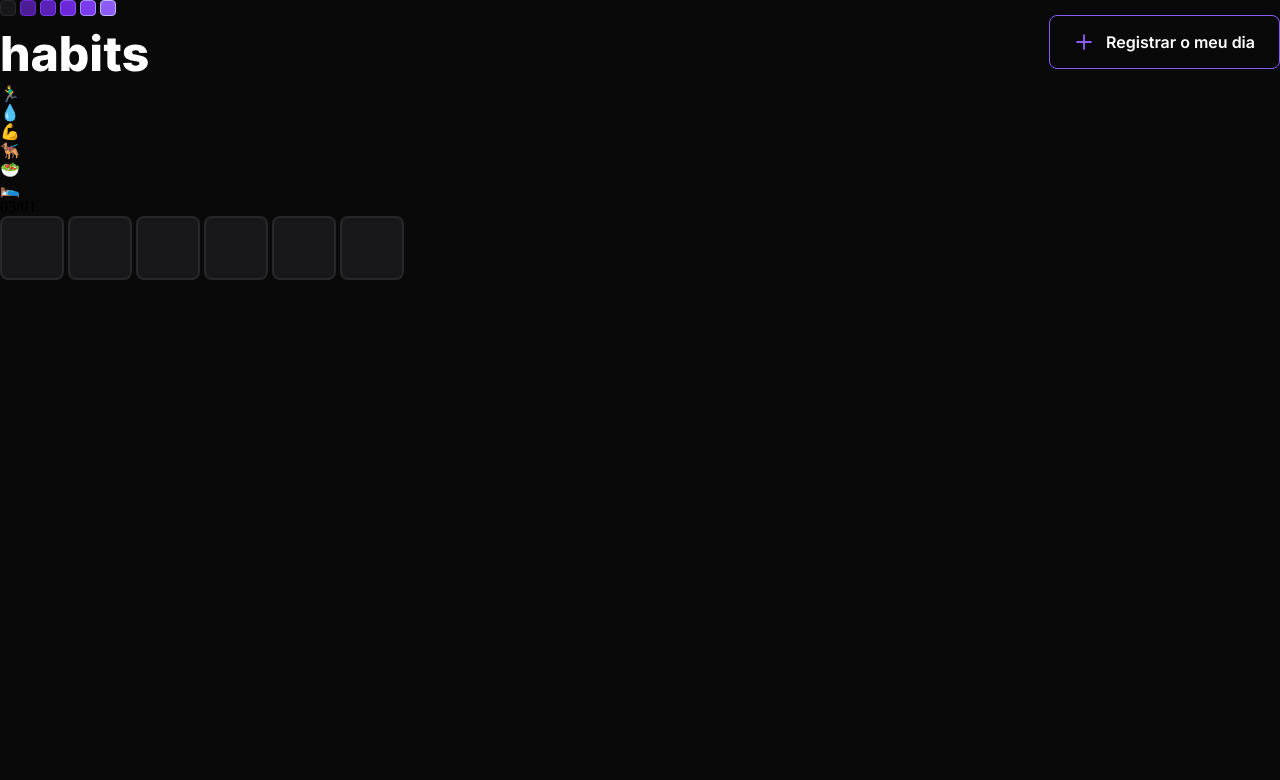
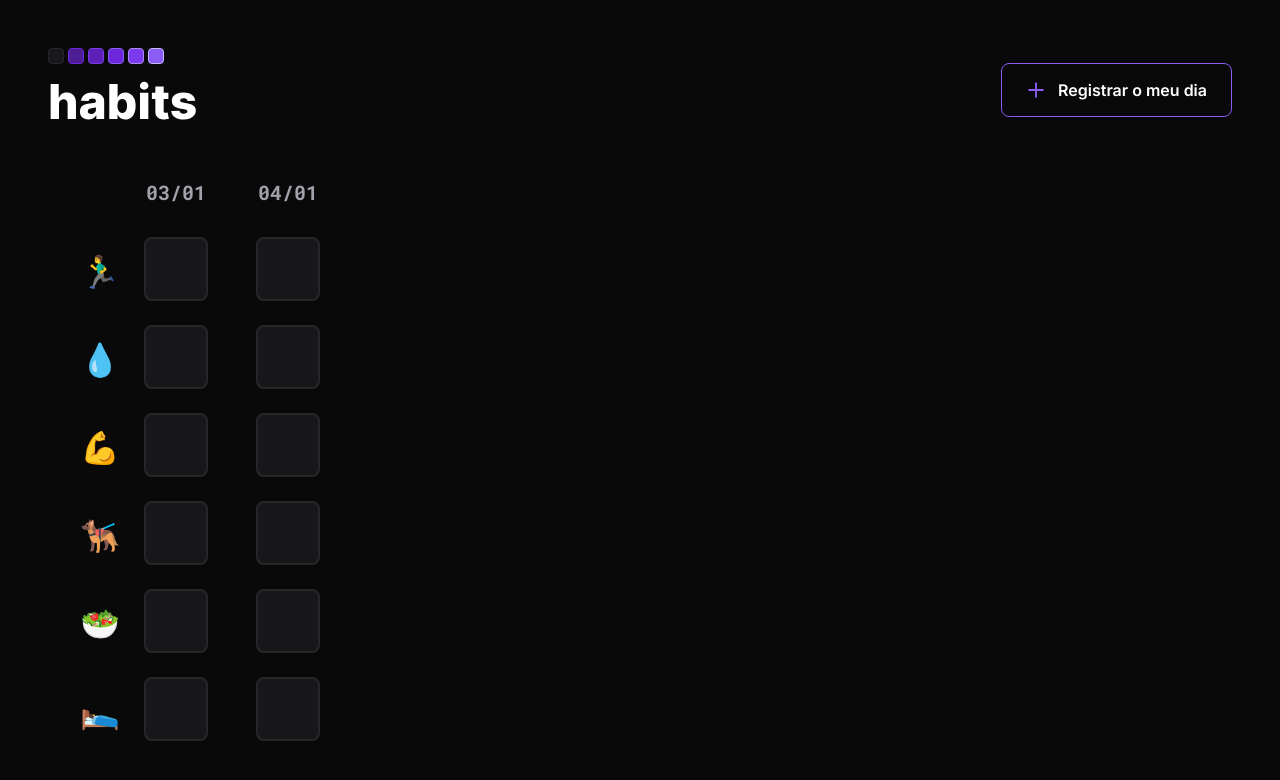
Before and after one commit to DanielWest19/habits, a plain HTML site: page index.html in a window 1280 px wide. Drawn offline with Linux system fonts and the light colour scheme.

Commit message:
add html and css

```diff
--- a/index.html
+++ b/index.html
@@ -4,7 +4,7 @@
     <link rel="preconnect" href="https://fonts.googleapis.com" />
     <link rel="preconnect" href="https://fonts.gstatic.com" crossorigin />
     <link
-      href="https://fonts.googleapis.com/css2?family=Inter:wght@600&display=swap"
+      href="https://fonts.googleapis.com/css2?family=Inter:wght@600&family=Roboto+Mono:wght@700&display=swap"
       rel="stylesheet"
     />
 
@@ -43,6 +43,16 @@
           <input type="checkbox" class="food" />
           <input type="checkbox" class="to sleep" />
         </div>
+
+        <div class="day">
+          <div>04/01</div>
+          <input type="checkbox" class="run" />
+          <input type="checkbox" class="water" />
+          <input type="checkbox" class="exercise" />
+          <input type="checkbox" class="pet" />
+          <input type="checkbox" class="food" />
+          <input type="checkbox" class="to sleep" />
+        </div>
       </div>
     </form>
   </body>
--- a/style.css
+++ b/style.css
@@ -6,6 +6,7 @@
 
 body {
   background: #09090a;
+  color: white;
 
   height: 100vh;
 }
@@ -15,7 +16,7 @@ header {
   align-items: center;
   justify-content: space-between;
 
-  padding: 48;
+  padding: 48px;
 }
 
 button {
@@ -23,7 +24,7 @@ button {
   border-radius: 8px;
   border: 1px solid #8b5cf6;
   background: transparent;
-  color: white;
+  color: #ffffff;
 
   display: flex;
   align-items: center;
@@ -35,9 +36,58 @@ button {
   line-height: 125%;
 }
 
+form {
+  display: flex;
+  margin-left: 32px;
+
+  padding: 0 48px;
+}
+
+.habits {
+  margin-top: 60px;
+  display: flex;
+  flex-direction: column;
+
+  gap: 24px;
+}
+
+.habit {
+  width: 64px;
+  height: 64px;
+
+  font-size: 32px;
+
+  display: flex;
+  align-items: center;
+  text-align: center;
+}
+
+.days {
+  display: flex;
+  gap: 48px;
+}
+
+.day {
+  display: flex;
+  flex-direction: column;
+  gap: 24px;
+}
+
+.day div {
+  margin-bottom: 8px;
+
+  font-family: "Roboto Mono";
+  font-size: 20px;
+  line-height: 125%;
+
+  color: #a1a1aa;
+
+  text-align: center;
+}
+
 input {
   appearance: none;
-  -webkir-appearance: none;
+  -webkit-appearance: none;
 
   width: 64px;
   height: 64px;
@@ -48,9 +98,11 @@ input {
   background: #18181b;
 }
 
-/*                       Pseudo-selector                                                        */
+/*                       Esse é um tipo de Pseudo-selector                                          */
 
 input:checked {
+  border: 2px solid #a78bfa;
+  border-radius: 8px;
+
   background: #8b5cf6;
-  border: 2px solid #a78bfa;
 }
```
